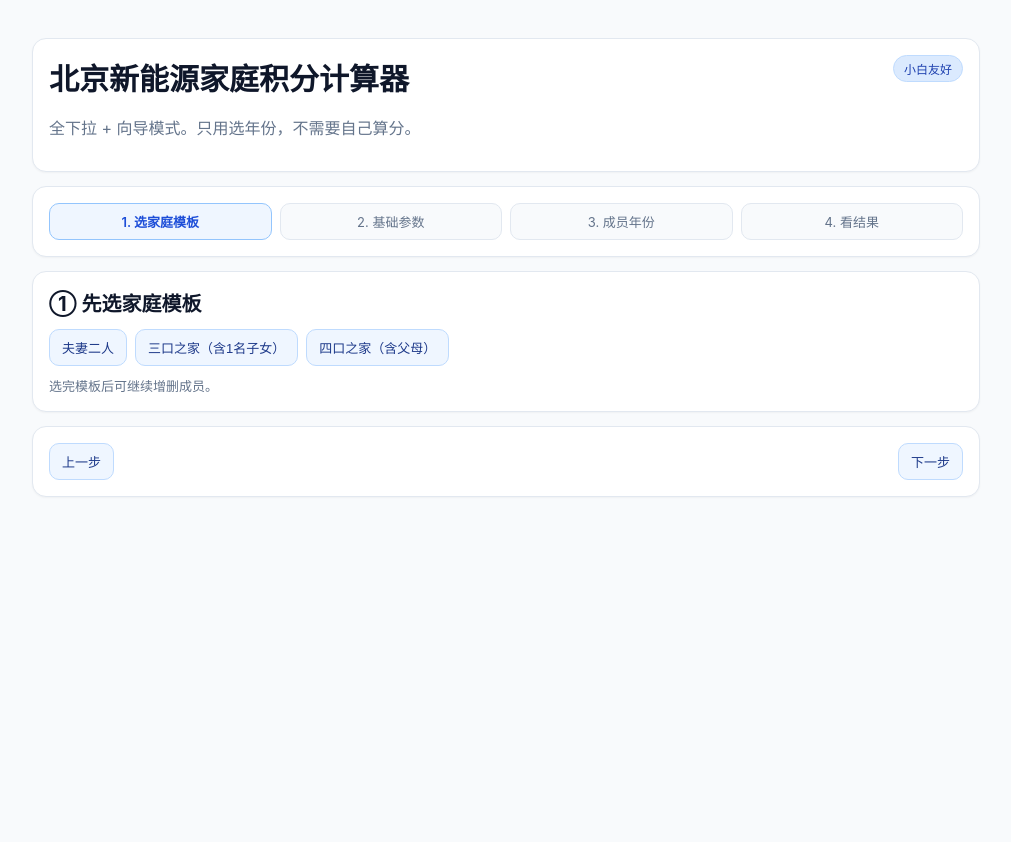
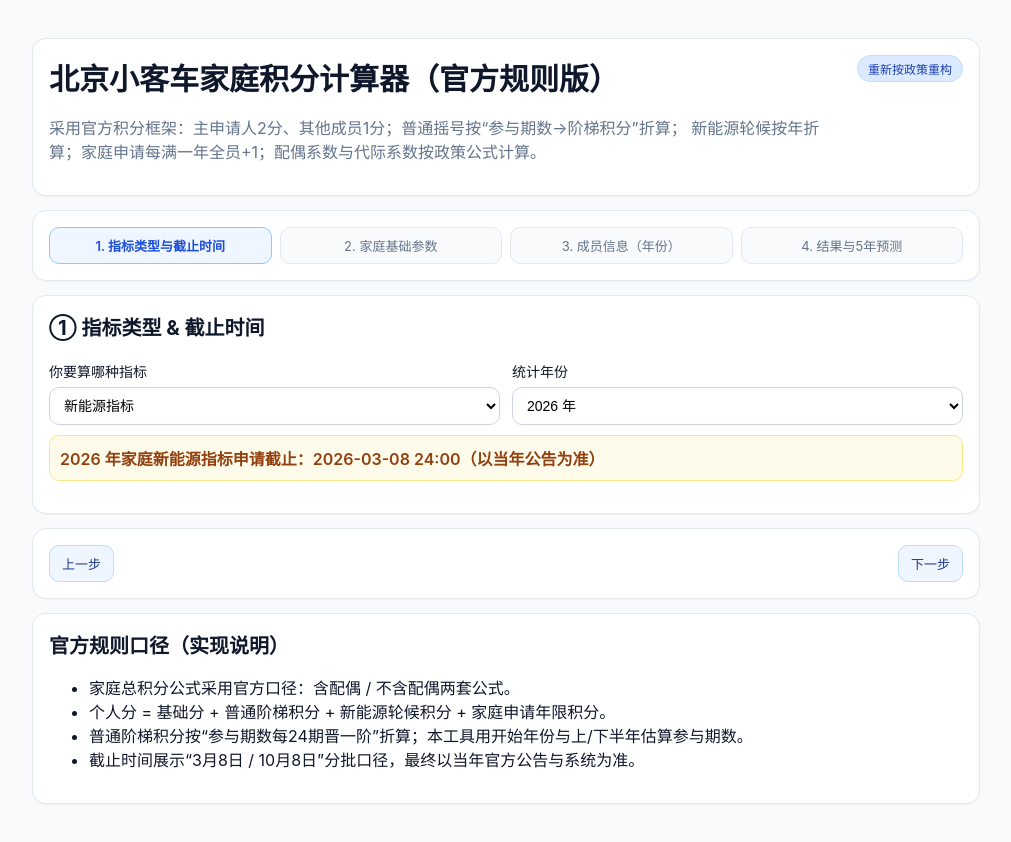
Before and after one commit to LQ-Epoch/bj-car-points, a Next.js app: page / in a window 1280 px wide. Shown: the top 842 px of the page, without its empty margins (134-1145 px from the left). Before the commit the page ends 800 px from the top, so only its background shows below. Built offline with nearby package versions, Linux system fonts and the light colour scheme.

Commit message:
feat: align flow to official rules with deadlines and 5-year forecast

```diff
--- a/app/globals.css
+++ b/app/globals.css
@@ -58,6 +58,16 @@ h2 {
   white-space: nowrap;
 }
 
+.deadline {
+  margin-top: 10px;
+  padding: 10px;
+  border-radius: 10px;
+  border: 1px solid #fde68a;
+  background: #fffbeb;
+  color: #92400e;
+  font-weight: 600;
+}
+
 .grid {
   display: grid;
   gap: 12px;
@@ -65,6 +75,14 @@ h2 {
 
 .grid.three {
   grid-template-columns: repeat(auto-fit, minmax(200px, 1fr));
+}
+
+.grid.four {
+  grid-template-columns: repeat(auto-fit, minmax(170px, 1fr));
+}
+
+.grid.five {
+  grid-template-columns: repeat(auto-fit, minmax(140px, 1fr));
 }
 
 label {
@@ -76,6 +94,7 @@ label {
 }
 
 input[type="text"],
+input[type="number"],
 select {
   width: 100%;
   border: 1px solid #cbd5e1;
--- a/app/page.tsx
+++ b/app/page.tsx
@@ -4,6 +4,8 @@ import { useMemo, useState } from "react";
 
 type MemberRole = "main" | "spouse" | "other";
 type MemberRelation = "self" | "spouse" | "parent" | "child" | "other";
+type IndicatorType = "newEnergy" | "ordinary";
+type Half = "H1" | "H2";
 
 type Member = {
   id: number;
@@ -11,7 +13,13 @@ type Member = {
   relation: MemberRelation;
   name: string;
   ordinaryStartYear: number | null;
+  ordinaryStartHalf: Half;
   newEnergyStartYear: number | null;
+};
+
+type HistoryPoint = {
+  year: number;
+  point: number | null;
 };
 
 const START_YEAR = 2011;
@@ -36,9 +44,20 @@ function basePoint(role: MemberRole) {
 }
 
 function calcYears(startYear: number | null, statYear: number) {
-  if (!startYear) return 0;
-  if (startYear > statYear) return 0;
+  if (!startYear || startYear > statYear) return 0;
   return statYear - startYear + 1;
+}
+
+function calcOrdinaryRounds(startYear: number | null, half: Half, statYear: number) {
+  if (!startYear || startYear > statYear) return 0;
+  const fullYearsAfter = Math.max(0, statYear - startYear);
+  const firstYearRounds = half === "H1" ? 6 : 3;
+  return firstYearRounds + fullYearsAfter * 6;
+}
+
+function calcOrdinaryStep(rounds: number) {
+  if (rounds <= 0) return 0;
+  return 1 + Math.floor((rounds - 1) / 24);
 }
 
 function toYearOptions(statYear: number) {
@@ -52,6 +71,7 @@ function createMember(id: number, relation: MemberRelation, role: MemberRole, na
     role,
     name,
     ordinaryStartYear: null,
+    ordinaryStartHalf: "H1",
     newEnergyStartYear: null,
   };
 }
@@ -63,47 +83,46 @@ function createDefaultMembers() {
   ];
 }
 
-function applyTemplate(template: "duo" | "family3" | "family4") {
-  if (template === "duo") {
-    return {
-      includeSpouse: true,
-      generations: 1,
-      members: [
-        createMember(1, "self", "main", "主申请人"),
-        createMember(2, "spouse", "spouse", "配偶"),
-      ],
-    };
-  }
-  if (template === "family3") {
-    return {
-      includeSpouse: true,
-      generations: 2,
-      members: [
-        createMember(1, "self", "main", "主申请人"),
-        createMember(2, "spouse", "spouse", "配偶"),
-        createMember(3, "child", "other", "子女1"),
-      ],
-    };
-  }
-  return {
-    includeSpouse: true,
-    generations: 3,
-    members: [
-      createMember(1, "self", "main", "主申请人"),
-      createMember(2, "spouse", "spouse", "配偶"),
-      createMember(3, "parent", "other", "父母1"),
-      createMember(4, "parent", "other", "父母2"),
-    ],
-  };
+function linearPredict(history: HistoryPoint[], nextYears: number[]) {
+  const valid = history.filter((h) => h.point !== null) as Array<{ year: number; point: number }>;
+  if (valid.length < 2) return nextYears.map((year) => ({ year, point: null as number | null }));
+
+  const n = valid.length;
+  const sumX = valid.reduce((s, v) => s + v.year, 0);
+  const sumY = valid.reduce((s, v) => s + v.point, 0);
+  const sumXY = valid.reduce((s, v) => s + v.year * v.point, 0);
+  const sumX2 = valid.reduce((s, v) => s + v.year * v.year, 0);
+
+  const denominator = n * sumX2 - sumX * sumX;
+  if (denominator === 0) return nextYears.map((year) => ({ year, point: null as number | null }));
+
+  const slope = (n * sumXY - sumX * sumY) / denominator;
+  const intercept = (sumY - slope * sumX) / n;
+
+  return nextYears.map((year) => {
+    const value = Math.round((intercept + slope * year) * 10) / 10;
+    return { year, point: value < 0 ? 0 : value };
+  });
 }
 
 export default function Home() {
   const [step, setStep] = useState(1);
+  const [indicatorType, setIndicatorType] = useState<IndicatorType>("newEnergy");
+  const [ordinaryBatch, setOrdinaryBatch] = useState<Half>("H1");
+
   const [statYear, setStatYear] = useState(nowYear);
   const [familyApplyStartYear, setFamilyApplyStartYear] = useState<number | null>(null);
   const [generations, setGenerations] = useState(2);
   const [includeSpouse, setIncludeSpouse] = useState(true);
   const [members, setMembers] = useState<Member[]>(createDefaultMembers());
+
+  const [historyPoints, setHistoryPoints] = useState<HistoryPoint[]>([
+    { year: nowYear - 4, point: null },
+    { year: nowYear - 3, point: null },
+    { year: nowYear - 2, point: null },
+    { year: nowYear - 1, point: null },
+    { year: nowYear, point: null },
+  ]);
 
   const yearOptions = useMemo(() => toYearOptions(statYear), [statYear]);
   const visibleMembers = useMemo(
@@ -112,6 +131,13 @@ export default function Home() {
   );
   const familyApplyYears = calcYears(familyApplyStartYear, statYear);
 
+  const deadlineText =
+    indicatorType === "newEnergy"
+      ? `${statYear} 年家庭新能源指标申请截止：${statYear}-03-08 24:00（以当年公告为准）`
+      : ordinaryBatch === "H1"
+      ? `${statYear} 年油牌（普通指标）上半年申请截止：${statYear}-03-08 24:00（以当年公告为准）`
+      : `${statYear} 年油牌（普通指标）下半年申请截止：${statYear}-10-08 24:00（以当年公告为准）`;
+
   const result = useMemo(() => {
     const main = visibleMembers.find((m) => m.role === "main");
     const spouse = visibleMembers.find((m) => m.role === "spouse");
@@ -119,7 +145,6 @@ export default function Home() {
     if (!main) {
       return { ok: false, message: "至少需要 1 位主申请人。", total: 0, formulaText: "", detail: [] as any[] };
     }
-
     if (includeSpouse && !spouse) {
       return {
         ok: false,
@@ -131,17 +156,19 @@ export default function Home() {
     }
 
     const detail = visibleMembers.map((m) => {
-      const ordinaryYears = calcYears(m.ordinaryStartYear, statYear);
+      const rounds = calcOrdinaryRounds(m.ordinaryStartYear, m.ordinaryStartHalf, statYear);
+      const ordinaryStep = calcOrdinaryStep(rounds);
       const newEnergyYears = calcYears(m.newEnergyStartYear, statYear);
       const base = basePoint(m.role);
-      const point = base + ordinaryYears + newEnergyYears + familyApplyYears;
+      const point = base + ordinaryStep + newEnergyYears + familyApplyYears;
       return {
         id: m.id,
         name: m.name,
         role: m.role,
         relation: m.relation,
         base,
-        ordinaryYears,
+        rounds,
+        ordinaryStep,
         newEnergyYears,
         familyYears: familyApplyYears,
         point,
@@ -165,6 +192,15 @@ export default function Home() {
     return { ok: true, message: "", total, formulaText, detail };
   }, [visibleMembers, includeSpouse, generations, familyApplyYears, statYear]);
 
+  const prediction = useMemo(
+    () =>
+      linearPredict(
+        historyPoints,
+        [statYear + 1, statYear + 2, statYear + 3, statYear + 4, statYear + 5]
+      ),
+    [historyPoints, statYear]
+  );
+
   function updateMember(id: number, patch: Partial<Member>) {
     setMembers((prev) => prev.map((m) => (m.id === id ? { ...m, ...patch } : m)));
   }
@@ -186,48 +222,62 @@ export default function Home() {
     setMembers((prev) => prev.filter((m) => m.id !== id));
   }
 
-  function useTemplate(t: "duo" | "family3" | "family4") {
-    const data = applyTemplate(t);
-    setIncludeSpouse(data.includeSpouse);
-    setGenerations(data.generations);
-    setMembers(data.members);
+  function updateHistoryPoint(year: number, value: string) {
+    setHistoryPoints((prev) =>
+      prev.map((h) => (h.year === year ? { ...h, point: value === "" ? null : Number(value) } : h))
+    );
   }
 
   return (
     <main className="container">
       <div className="hero card">
         <div>
-          <h1>北京新能源家庭积分计算器</h1>
-          <p className="muted">全下拉 + 向导模式。只用选年份，不需要自己算分。</p>
+          <h1>北京小客车家庭积分计算器（官方规则版）</h1>
+          <p className="muted">
+            采用官方积分框架：主申请人2分、其他成员1分；普通摇号按“参与期数→阶梯积分”折算；
+            新能源轮候按年折算；家庭申请每满一年全员+1；配偶系数与代际系数按政策公式计算。
+          </p>
         </div>
-        <span className="badge">小白友好</span>
+        <span className="badge">重新按政策重构</span>
       </div>
 
       <section className="card stepper">
-        <div className={`step ${step >= 1 ? "on" : ""}`}>1. 选家庭模板</div>
-        <div className={`step ${step >= 2 ? "on" : ""}`}>2. 基础参数</div>
-        <div className={`step ${step >= 3 ? "on" : ""}`}>3. 成员年份</div>
-        <div className={`step ${step >= 4 ? "on" : ""}`}>4. 看结果</div>
+        <div className={`step ${step >= 1 ? "on" : ""}`}>1. 指标类型与截止时间</div>
+        <div className={`step ${step >= 2 ? "on" : ""}`}>2. 家庭基础参数</div>
+        <div className={`step ${step >= 3 ? "on" : ""}`}>3. 成员信息（年份）</div>
+        <div className={`step ${step >= 4 ? "on" : ""}`}>4. 结果与5年预测</div>
       </section>
 
       {step === 1 && (
         <section className="card">
-          <h2>① 先选家庭模板</h2>
-          <div className="actions">
-            <button type="button" onClick={() => useTemplate("duo")}>夫妻二人</button>
-            <button type="button" onClick={() => useTemplate("family3")}>三口之家（含1名子女）</button>
-            <button type="button" onClick={() => useTemplate("family4")}>四口之家（含父母）</button>
-          </div>
-          <p className="muted small">选完模板后可继续增删成员。</p>
-        </section>
+          <h2>① 指标类型 & 截止时间</h2>
+          <div className="grid three">
+            <label>
+              你要算哪种指标
+              <select
+                value={indicatorType}
+                onChange={(e) => setIndicatorType(e.target.value as IndicatorType)}
+              >
+                <option value="newEnergy">新能源指标</option>
+                <option value="ordinary">油牌（普通指标）</option>
+              </select>
+            </label>
+
+            {indicatorType === "ordinary" && (
+              <label>
+                油牌批次
+                <select
+                  value={ordinaryBatch}
+                  onChange={(e) => setOrdinaryBatch(e.target.value as Half)}
+                >
+                  <option value="H1">上半年批次</option>
+                  <option value="H2">下半年批次</option>
+                </select>
+              </label>
             )}
 
-      {step === 2 && (
-        <section className="card">
-          <h2>② 家庭基础参数</h2>
-          <div className="grid three">
             <label>
-              统计到哪一年
+              统计年份
               <select value={statYear} onChange={(e) => setStatYear(Number(e.target.value))}>
                 {Array.from({ length: 16 }, (_, i) => nowYear - i)
                   .sort((a, b) => a - b)
@@ -238,7 +288,16 @@ export default function Home() {
                   ))}
               </select>
             </label>
+          </div>
 
+          <p className="deadline">{deadlineText}</p>
+        </section>
+      )}
+
+      {step === 2 && (
+        <section className="card">
+          <h2>② 家庭基础参数</h2>
+          <div className="grid three">
             <label>
               家庭申请开始年份
               <select
@@ -264,7 +323,6 @@ export default function Home() {
                 <option value={3}>3 代</option>
               </select>
             </label>
-          </div>
 
             <label>
               是否包含配偶
@@ -276,6 +334,7 @@ export default function Home() {
                 <option value="no">不包含</option>
               </select>
             </label>
+          </div>
 
           <p className="muted small">家庭申请加分年限：{familyApplyYears} 年</p>
         </section>
@@ -283,7 +342,7 @@ export default function Home() {
 
       {step === 3 && (
         <section className="card">
-          <h2>③ 家庭成员（选开始年份）</h2>
+          <h2>③ 成员年份信息（不填分数）</h2>
           <div className="actions">
             <button type="button" onClick={() => addMember("parent")}>+ 添加父母</button>
             <button type="button" onClick={() => addMember("child")}>+ 添加子女</button>
@@ -307,7 +366,7 @@ export default function Home() {
                   )}
                 </div>
 
-                <div className="grid three">
+                <div className="grid four">
                   <label>
                     成员称呼
                     <input
@@ -337,6 +396,17 @@ export default function Home() {
                   </label>
 
                   <label>
+                    普通摇号开始时段
+                    <select
+                      value={m.ordinaryStartHalf}
+                      onChange={(e) => updateMember(m.id, { ordinaryStartHalf: e.target.value as Half })}
+                    >
+                      <option value="H1">上半年</option>
+                      <option value="H2">下半年</option>
+                    </select>
+                  </label>
+
+                  <label>
                     新能源轮候开始年份
                     <select
                       value={m.newEnergyStartYear ?? ""}
@@ -362,8 +432,9 @@ export default function Home() {
       )}
 
       {step === 4 && (
+        <>
           <section className="card result">
-          <h2>④ 结果</h2>
+            <h2>④ 家庭积分结果</h2>
             {result.ok ? (
               <>
                 <p className="score">家庭总积分：{result.total}</p>
@@ -372,8 +443,8 @@ export default function Home() {
                   {result.detail.map((d) => (
                     <li key={d.id}>
                       <strong>{d.name}</strong>（{roleLabel(d.role)} / {relationLabel(d.relation)}）：
-                    基础{d.base} + 普通摇号{d.ordinaryYears} + 新能源轮候{d.newEnergyYears} +
-                    家庭申请{d.familyYears} = <b>{d.point}</b>
+                      基础{d.base} + 普通阶梯{d.ordinaryStep}(按参与{d.rounds}期折算) +
+                      新能源轮候{d.newEnergyYears} + 家庭申请{d.familyYears} = <b>{d.point}</b>
                     </li>
                   ))}
                 </ul>
@@ -382,6 +453,38 @@ export default function Home() {
               <p className="warn">{result.message}</p>
             )}
           </section>
+
+          <section className="card">
+            <h2>⑤ 未来5年分数预测（趋势法）</h2>
+            <p className="muted small">
+              请先录入近5年你观察到的“入围分/最低分”（官方公布历史），系统用线性趋势预测未来5年。
+              这不是官方预测，仅用于粗略参考。
+            </p>
+
+            <div className="grid five">
+              {historyPoints.map((h) => (
+                <label key={h.year}>
+                  {h.year} 年历史分
+                  <input
+                    type="number"
+                    min={0}
+                    value={h.point ?? ""}
+                    onChange={(e) => updateHistoryPoint(h.year, e.target.value)}
+                    placeholder="例如 56"
+                  />
+                </label>
+              ))}
+            </div>
+
+            <ul className="detail-list">
+              {prediction.map((p) => (
+                <li key={p.year}>
+                  {p.year} 年预测分：{p.point === null ? "请先至少填2个历史分" : p.point}
+                </li>
+              ))}
+            </ul>
+          </section>
+        </>
       )}
 
       <section className="nav card">
@@ -392,6 +495,16 @@ export default function Home() {
           下一步
         </button>
       </section>
+
+      <section className="card">
+        <h2>官方规则口径（实现说明）</h2>
+        <ul>
+          <li>家庭总积分公式采用官方口径：含配偶 / 不含配偶两套公式。</li>
+          <li>个人分 = 基础分 + 普通阶梯积分 + 新能源轮候积分 + 家庭申请年限积分。</li>
+          <li>普通阶梯积分按“参与期数每24期晋一阶”折算；本工具用开始年份与上/下半年估算参与期数。</li>
+          <li>截止时间展示“3月8日 / 10月8日”分批口径，最终以当年官方公告与系统为准。</li>
+        </ul>
+      </section>
     </main>
   );
 }
```
Lines whose indentation alone changed are shown as unchanged.
